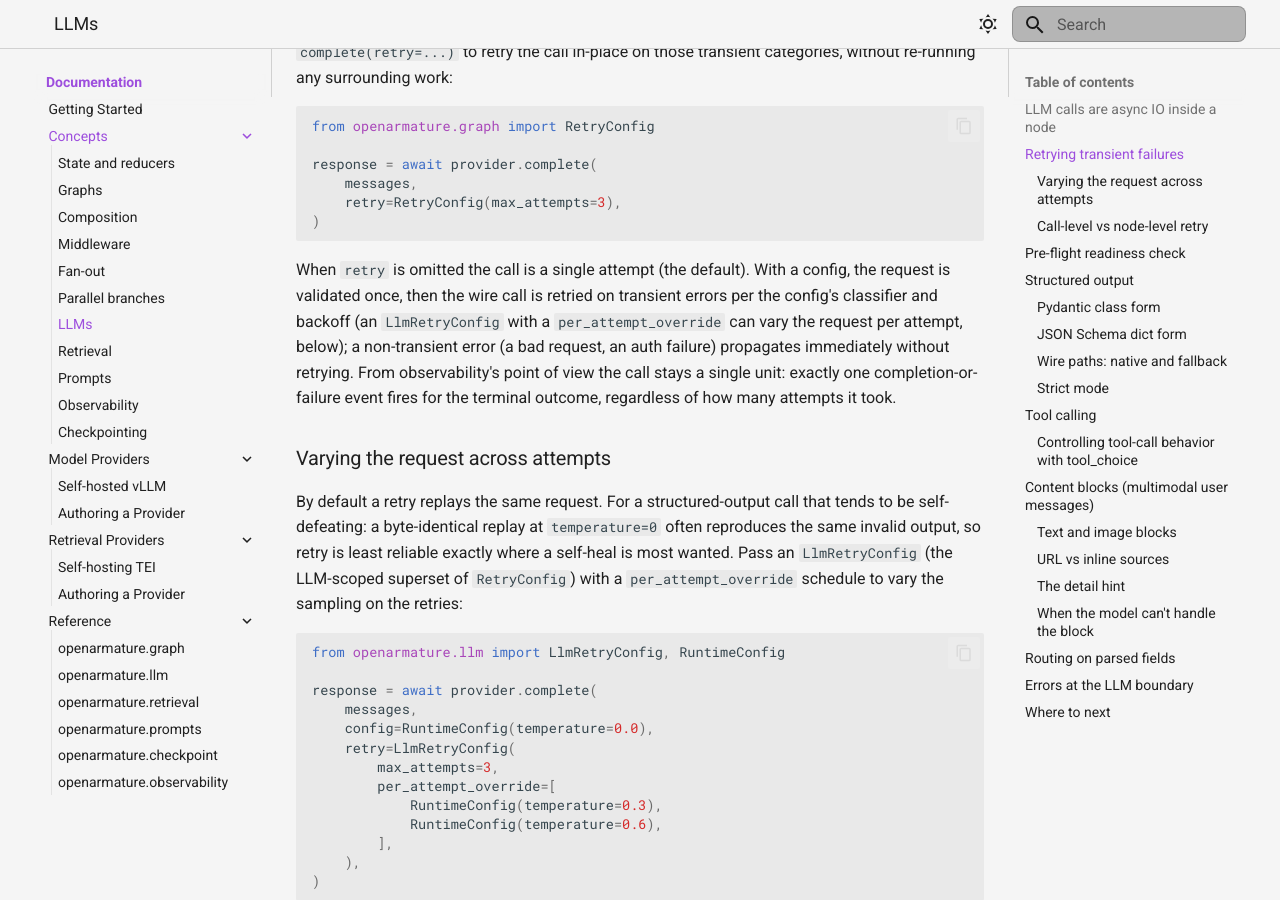
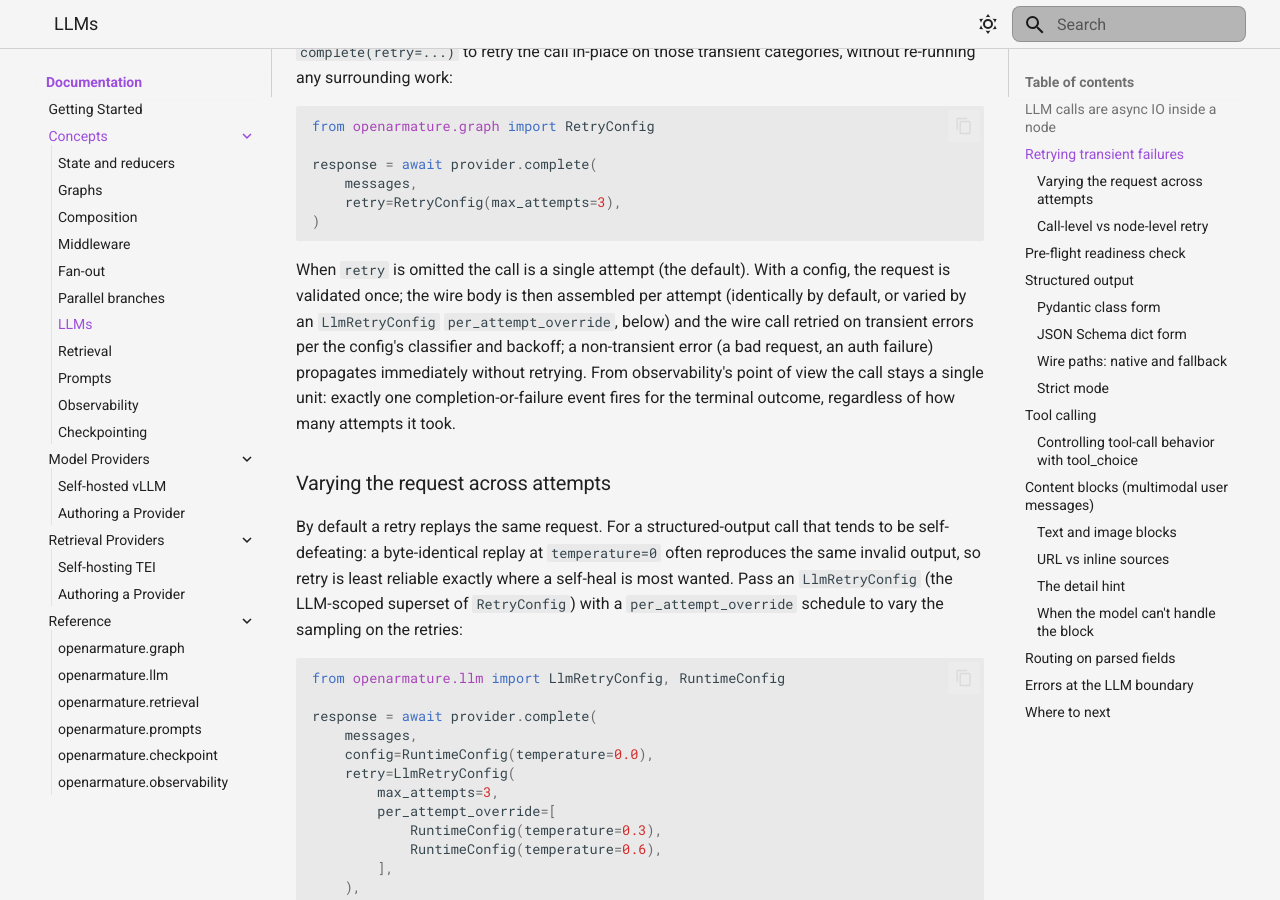
Before and after one commit to LunarCommand/openarmature-python, an MkDocs documentation site: the page built from docs/concepts/llms.md, in a window 1280 px wide and 900 px high, scrolled down 1853 px. Built offline with MkDocs 1.6.1 and Material for MkDocs 9.7.7, drawn with Linux system fonts in a browser that asks for light colours.

Commit message:
Clarify 0095a config-copy and retry-build docs
PR #245 review: the _config_for_attempt docstring overclaimed a copy on
every path (attempt 0 returns the base as-is; immutability holds via the
read-only downstream build), and the retry docs conflated single
validation with the now-per-attempt wire-body build. Wording only.

````diff
--- a/docs/concepts/llms.md
+++ b/docs/concepts/llms.md
@@ -102,14 +102,14 @@
 ```
 
 When `retry` is omitted the call is a single attempt (the default).
-With a config, the request is validated once, then the wire call is
-retried on transient errors per the config's classifier and backoff (an
-`LlmRetryConfig` with a `per_attempt_override` can vary the request per
-attempt, below); a non-transient error (a bad request, an auth failure)
-propagates immediately without retrying. From observability's point of
-view the call stays a single unit: exactly one completion-or-failure
-event fires for the terminal outcome, regardless of how many attempts
-it took.
+With a config, the request is validated once; the wire body is then
+assembled per attempt (identically by default, or varied by an
+`LlmRetryConfig` `per_attempt_override`, below) and the wire call
+retried on transient errors per the config's classifier and backoff; a
+non-transient error (a bad request, an auth failure) propagates
+immediately without retrying. From observability's point of view the
+call stays a single unit: exactly one completion-or-failure event fires
+for the terminal outcome, regardless of how many attempts it took.
 
 ### Varying the request across attempts
 
````
Also changed, not shown: 1 other file.
